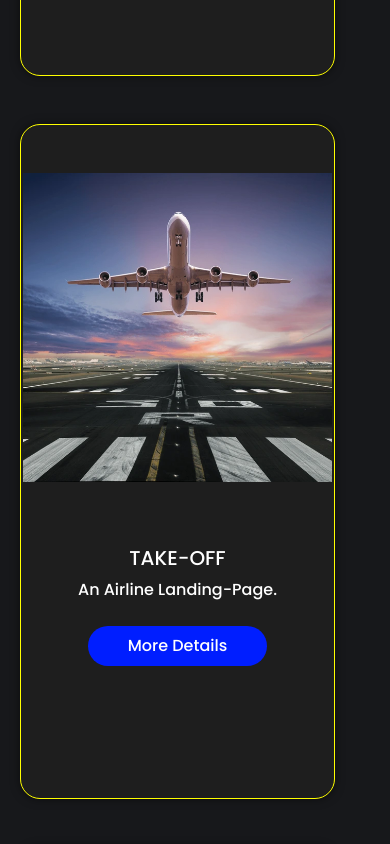
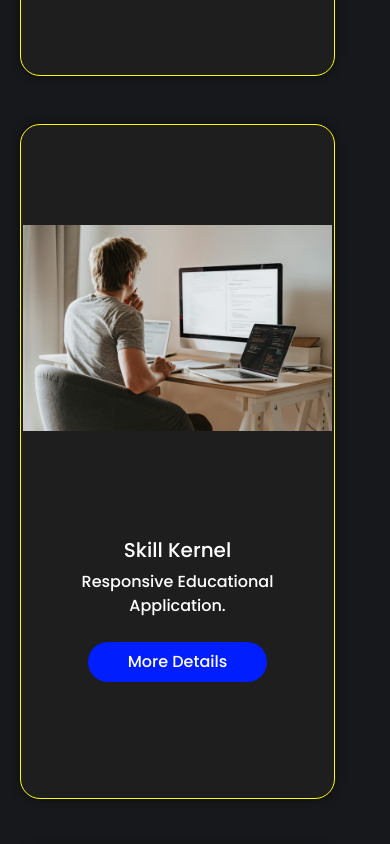
Before and after one commit to toyorcee/MY_PORTFOLIO, a React (Create React App) app: page / in a window 390 px wide. Shown: the part 6720-7564 px from the top of the page. Built offline with nearby package versions, Linux system fonts and the light colour scheme.

Commit message:
works update

```diff
--- a/src/Components/Works/works.jsx
+++ b/src/Components/Works/works.jsx
@@ -53,7 +53,10 @@ const Works = () => {
                   <Card.Text>
                     <p>Responsive Next.Js Movie Application</p>
                   </Card.Text>
-                  <a href="https://next-movies-fawn.vercel.app/" target="blank_">
+                  <a
+                    href="https://next-movies-fawn.vercel.app/"
+                    target="blank_"
+                  >
                     <Button className="workBtn">More Details</Button>
                   </a>
                 </Card.Body>
@@ -166,14 +169,14 @@ const Works = () => {
               viewport={{ once: false, amount: 0.5 }}
             >
               <Card className="worksImgs">
-                <Card.Img src={takeoff} className="worksImg" />
-                <Card.Body>
-                  <Card.Title>TAKE-OFF</Card.Title>
+                <Card.Img src={man_studying} className="worksImg" />
+                <Card.Body className="py-1 my-1">
+                  <Card.Title>Skill Kernel</Card.Title>
                   <Card.Text>
-                    <p>An Airline Landing-Page.</p>
+                    <p>Responsive Educational Application.</p>
                   </Card.Text>
                   <a
-                    href="https://hotelbookingproject.vercel.app/"
+                    href="https://skill-kernel-six.vercel.app/"
                     target="blank_"
                   >
                     <Button className="workBtn">More Details</Button>
@@ -251,31 +254,6 @@ const Works = () => {
               </Card>
             </motion.div>
           </Col>
-          <Col md={4}>
-            <motion.div
-              className="md:w-full mx-auto py-8 rounded mb-32"
-              variants={fadeIn("left", 0.3)}
-              initial="hidden"
-              whileInView={"show"}
-              viewport={{ once: false, amount: 0.5 }}
-            >
-              <Card className="worksImgs">
-                <Card.Img src={man_studying} className="worksImg" />
-                <Card.Body className="py-1 my-1">
-                  <Card.Title>Skill Kernel</Card.Title>
-                  <Card.Text>
-                    <p>Responsive Educational Application.</p>
-                  </Card.Text>
-                  <a
-                    href="https://skill-kernel-six.vercel.app/"
-                    target="blank_"
-                  >
-                    <Button className="workBtn">More Details</Button>
-                  </a>
-                </Card.Body>
-              </Card>
-            </motion.div>
-          </Col>
         </Row>
       </Container>
     </section>
```
